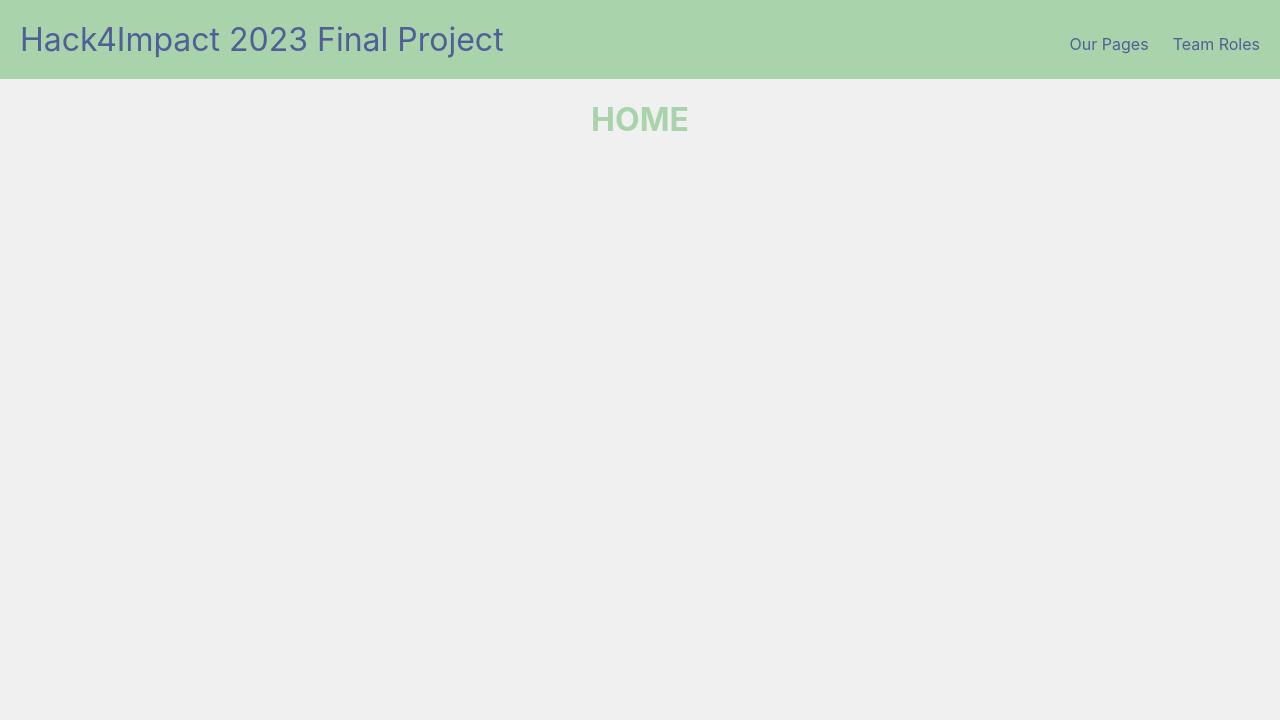
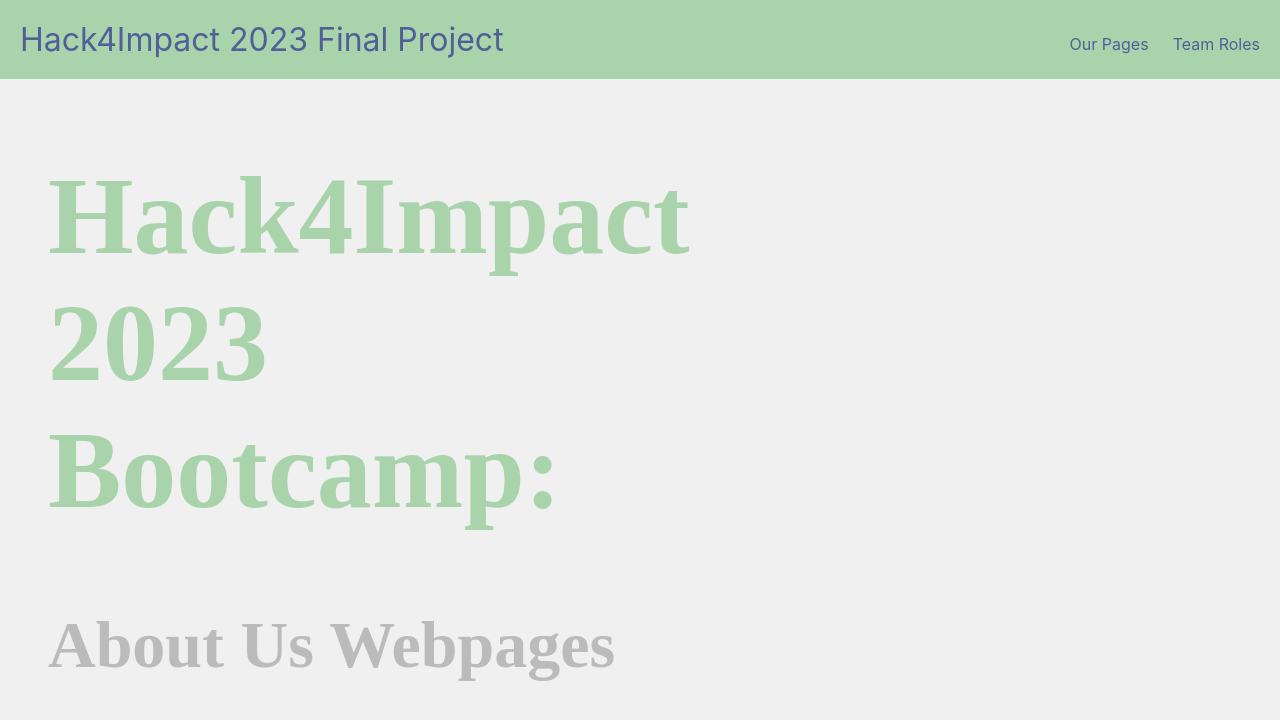
Before and after one commit to shreyagav/bootcamp-project, a React (Create React App) app in the folder my-react-app/: page / in a window 1280 px wide. Shown: the top 720 px of the page. Built offline with nearby package versions, Linux system fonts and the light colour scheme.

Commit message:
added some changes to the homepage

```diff
--- a/my-react-app/src/App.js
+++ b/my-react-app/src/App.js
@@ -12,10 +12,10 @@
     case "/":
       component = <Home />
       break
-    case "/movies":
+    case "/OURPAGES":
       component = <OURPAGES />
       break
-    case "/anime":
+    case "/TEAMROLES":
       component = <TEAMROLES />
       break
   }
--- a/my-react-app/src/Navigation.js
+++ b/my-react-app/src/Navigation.js
@@ -3,10 +3,10 @@
         <a href="/" className="site-title">Hack4Impact 2023 Final Project</a>
         <ul>
             <li>
-                <a href="/movies">Our Pages</a>
+                <a href="/OURPAGES">Our Pages</a>
             </li>
             <li>
-                <a href="/anime">Team Roles</a>
+                <a href="/TEAMROLES">Team Roles</a>
             </li>
         </ul>
     </nav>
--- a/my-react-app/src/pages/Home.js
+++ b/my-react-app/src/pages/Home.js
@@ -1,4 +1,13 @@
 export default function Home(){
     return(
-            <h1>HOME</h1>
+        <div>
+            <h1 className="title">Hack4Impact <br></br>
+                2023 <br></br>
+                Bootcamp:
+            </h1>
+
+            <h2 className="subtitle">
+                About Us Webpages
+            </h2>
+        </div>
     ) }
--- a/my-react-app/src/styles.css
+++ b/my-react-app/src/styles.css
@@ -15,6 +15,20 @@
     text-align: center;
   }
 
+  .title {
+    font-family: Roboto Serif;
+    font-size: 110px;
+    text-align: left;
+    padding-left: 2rem;
+  }
+
+  .subtitle {
+    color: #BBBBBB;
+    font-family: Roboto Serif;
+    font-size: 66px;
+    text-align: left;
+    padding-left: 2rem;
+  }
 .container{
     margin: 1rem;
     text-align: center;
```
